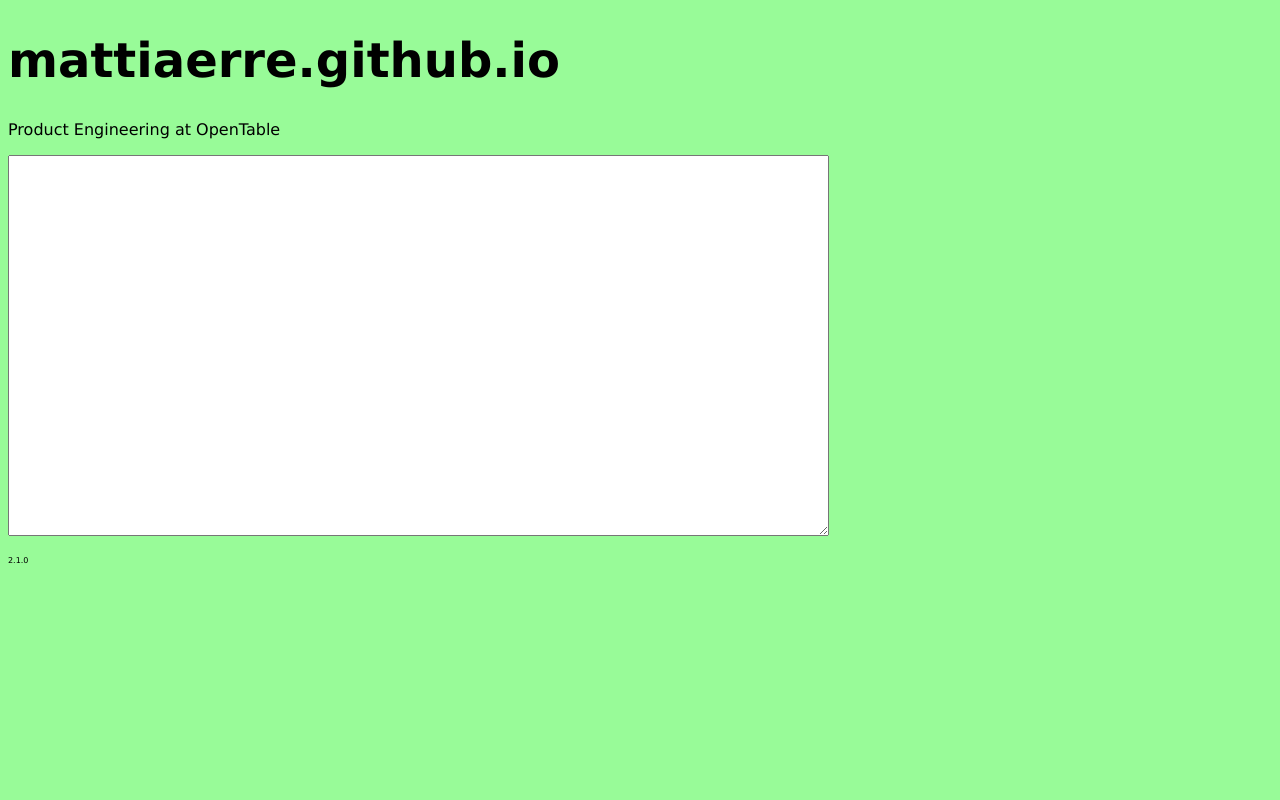
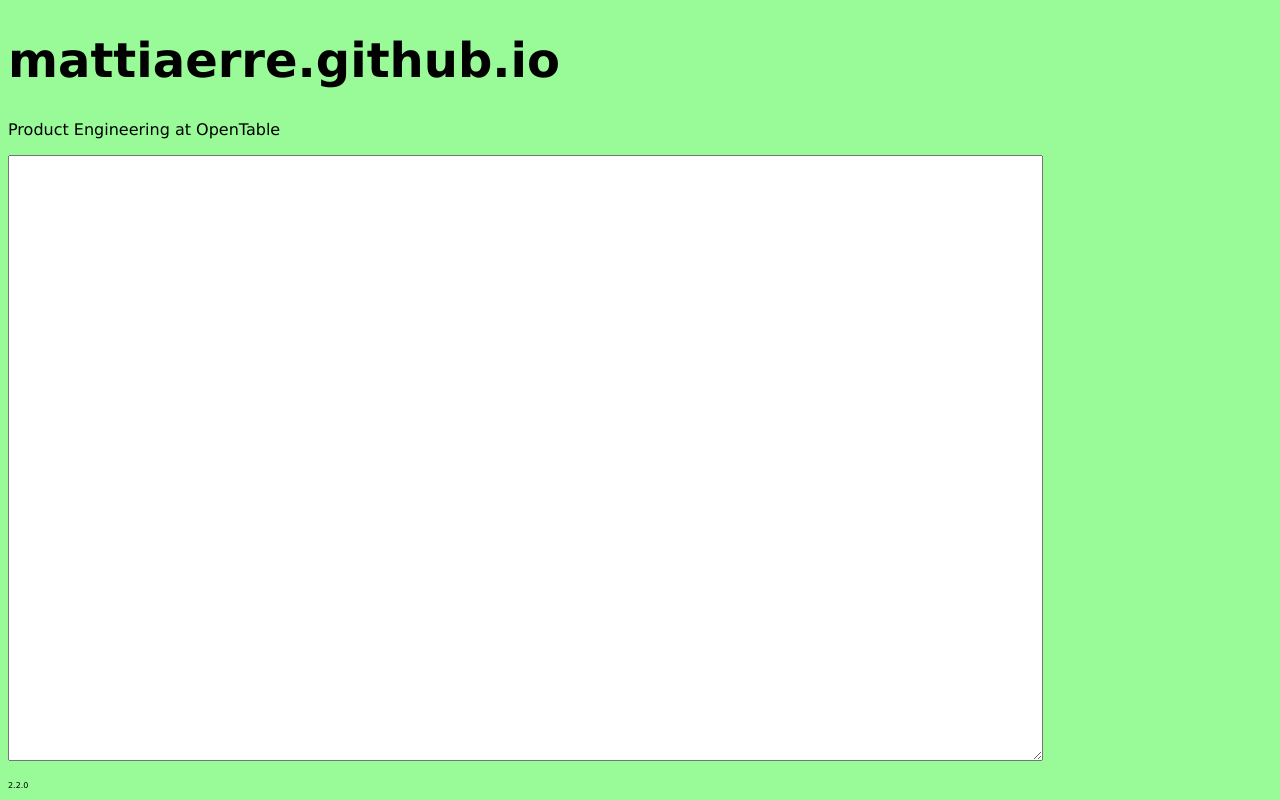
Before and after one commit to mattiaerre/mattiaerre.github.io, a React (Create React App) app: page / in a window 1280 px wide. Built offline with nearby package versions, Linux system fonts and the light colour scheme.

Commit message:
textarea (#33)
* bigger textarea

* 2.2.0

* update snap

```diff
--- a/package.json
+++ b/package.json
@@ -1,7 +1,7 @@
 {
   "name": "mattiaerre.github.io",
   "description": "Product Engineering at OpenTable",
-  "version": "2.1.0",
+  "version": "2.2.0",
   "private": true,
   "dependencies": {
     "@testing-library/jest-dom": "^5.11.4",
--- a/src/index.css
+++ b/src/index.css
@@ -3,9 +3,13 @@ body {
 }
 
 html {
+  font-size: 16px;
+}
+
+html,
+textarea {
   font-family: 'Lucida Sans', 'Lucida Sans Regular', 'Lucida Grande',
     'Lucida Sans Unicode', Geneva, Verdana, sans-serif;
-  font-size: 16px;
 }
 
 @media (max-width: 900px) {
@@ -35,3 +39,7 @@ h2 {
 h3 {
   font-size: 2rem;
 }
+
+textarea {
+  font-size: 1.25rem;
+}
```
Also changed, not shown: 1 other file (tests, documents, lock files or other folders).
